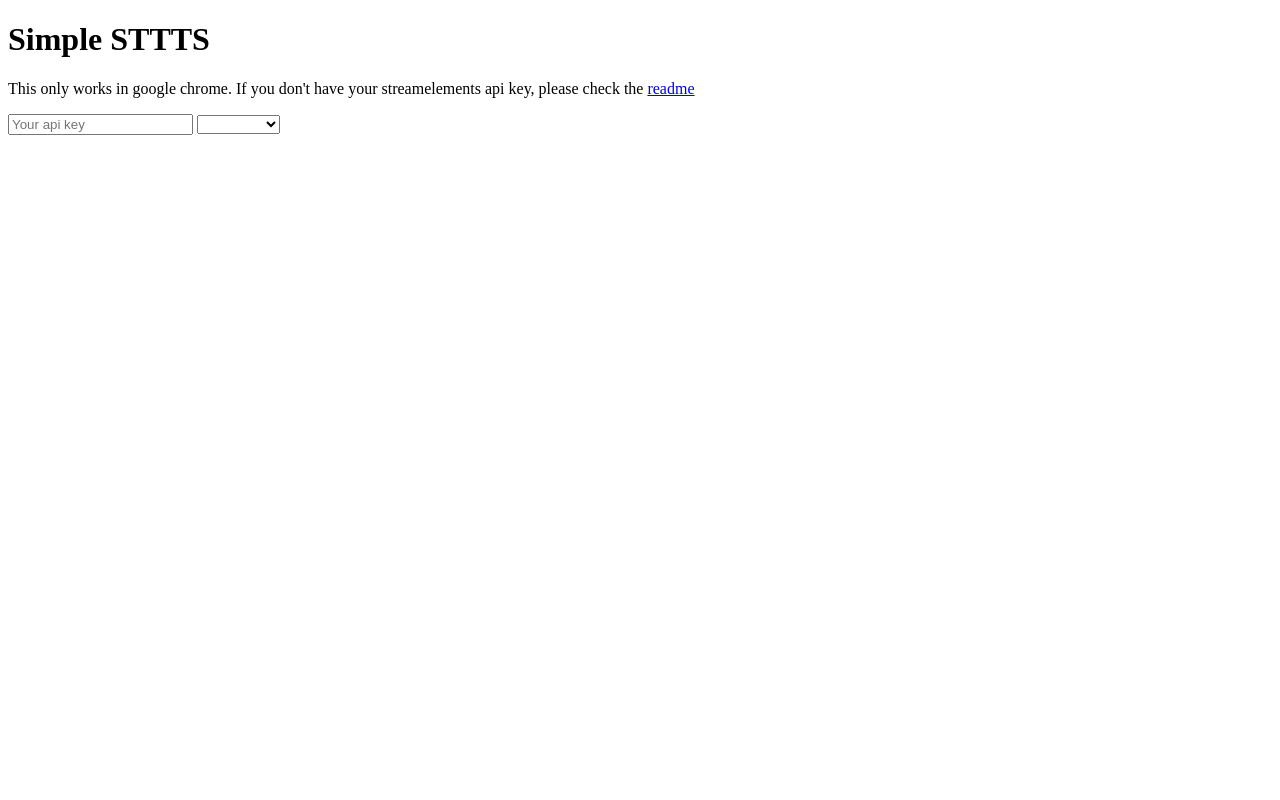
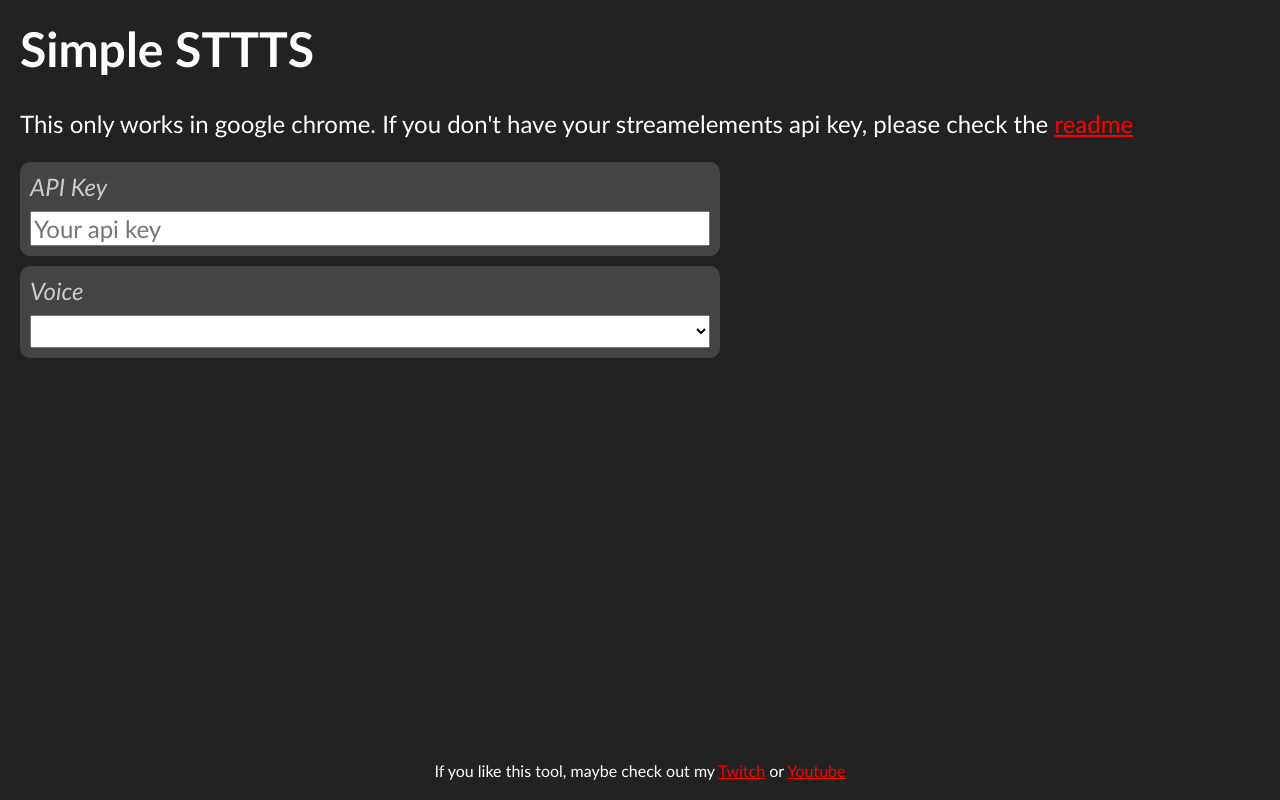
Before and after one commit to swolekat/simple-sttts, a plain HTML site: page index.html in a window 1280 px wide. Drawn offline with Linux system fonts and the light colour scheme.

Commit message:
do styling

```diff
--- a/index.html
+++ b/index.html
@@ -3,16 +3,98 @@
 <head>
     <meta charset="UTF-8">
     <title>Title</title>
+    <style>
+        *, *:before, *:after {
+            box-sizing: border-box;
+            font-family: "Trebuchet MS", sans-serif;
+        }
+
+        html, body {
+            margin: 0;
+            padding: 0;
+        }
+
+        body {
+            padding: 20px;
+            background: #222;
+            color: #fff;
+            font-size: 24px;
+        }
+
+        a {
+            color: #ff0000;
+        }
+
+        .title {
+            margin-top: 0;
+        }
+
+        .controls {
+            display: flex;
+            margin-bottom: 20px;
+            flex-direction: column;
+        }
+
+        .control {
+            margin-bottom: 10px;
+            background: #444;
+            padding: 10px;
+            border-radius: 10px;
+            width: 700px;
+        }
+
+        .control-label {
+            margin-bottom: 10px;
+            display: block;
+            color: #ccc;
+            font-style: italic;;
+        }
+
+        #apiKeyInput {
+            font-size: 24px;
+            width: 100%
+        }
+
+        #voiceSelect {
+            font-size: 24px;
+            width: 100%;
+        }
+
+        .footer {
+            position: absolute;
+            bottom: 0;
+            left: 0;
+            right: 0;
+            text-align: center;
+            font-size: 16px;
+            display: flex;
+            align-items: center;
+            justify-content: space-around;
+            margin-bottom: 20px;
+        }
+    </style>
 </head>
 <body>
-    <h1>
+    <h1 class="title">
         Simple STTTS
     </h1>
     <p>
         This only works in google chrome. If you don't have your streamelements api key, please check the <a href="https://github.com/swolekat/simple-sttts">readme</a>
     </p>
+    <div class="controls">
+        <div class="control">
+            <label class="control-label">
+                API Key
+            </label>
+            <div class="control-content">
                 <input type="password" placeholder="Your api key" onchange="onApiChange()" id="apiKeyInput">
-<!--    <input type="text" placeholder="Caption Ninja " onchange="onCaptionNinjaChange">-->
+            </div>
+        </div>
+        <div class="control">
+            <label class="control-label">
+                Voice
+            </label>
+            <div class="control-content">
                 <select onchange="voiceChange()" id="voiceSelect">
                     <option value="Filiz">Filiz</option>
                     <option value="Astrid">Astrid</option>
@@ -102,6 +184,16 @@
                     <option value="Hoda">Hoda</option>
                     <option value="Naayf">Naayf</option>
                 </select>
+            </div>
+        </div>
+    </div>
+
+    <div class="footer">
+        <div>
+            If you like this tool, maybe check out my <a href="https://www.twitch.tv/swolekat">Twitch</a> or <a href="https://www.youtube.com/channel/UCa2U_ZRJC1a0Fk6DcITyinA">Youtube</a>
+        </div>
+
+    </div>
     <script>
         const apiKeyInput = document.getElementById('apiKeyInput');
         const voiceSelect = document.getElementById('voiceSelect');
```
Also changed, not shown: 1 other file. Lines whose indentation alone changed are shown as unchanged.
